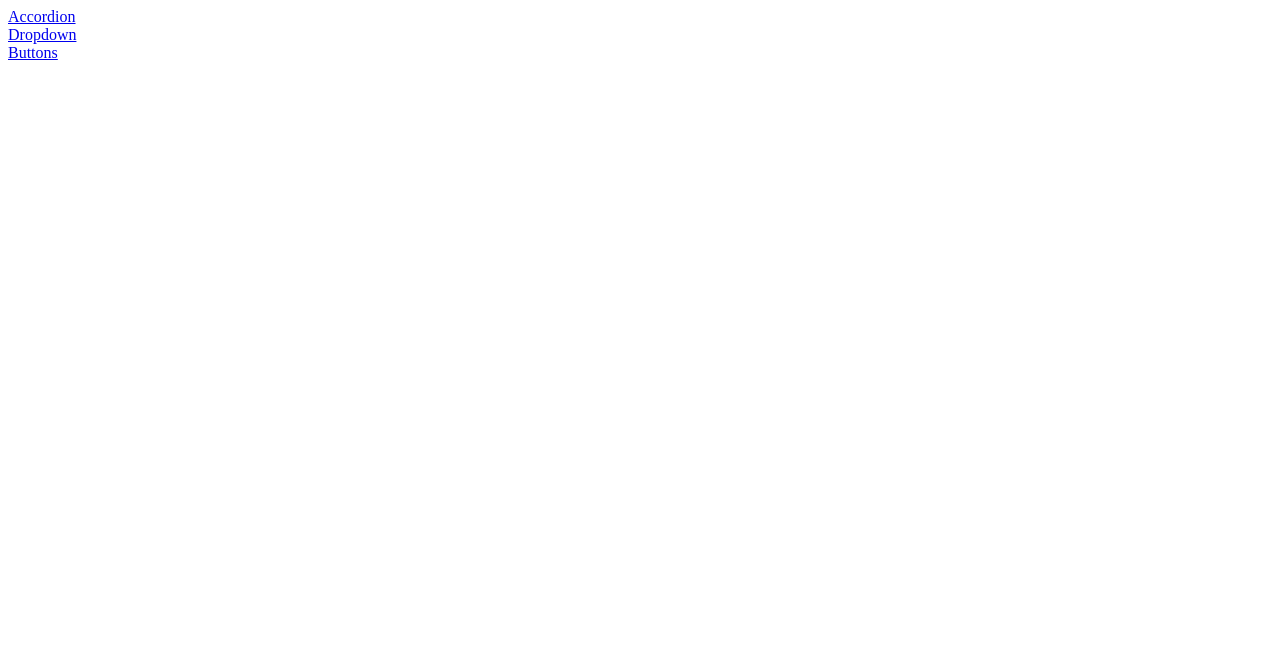
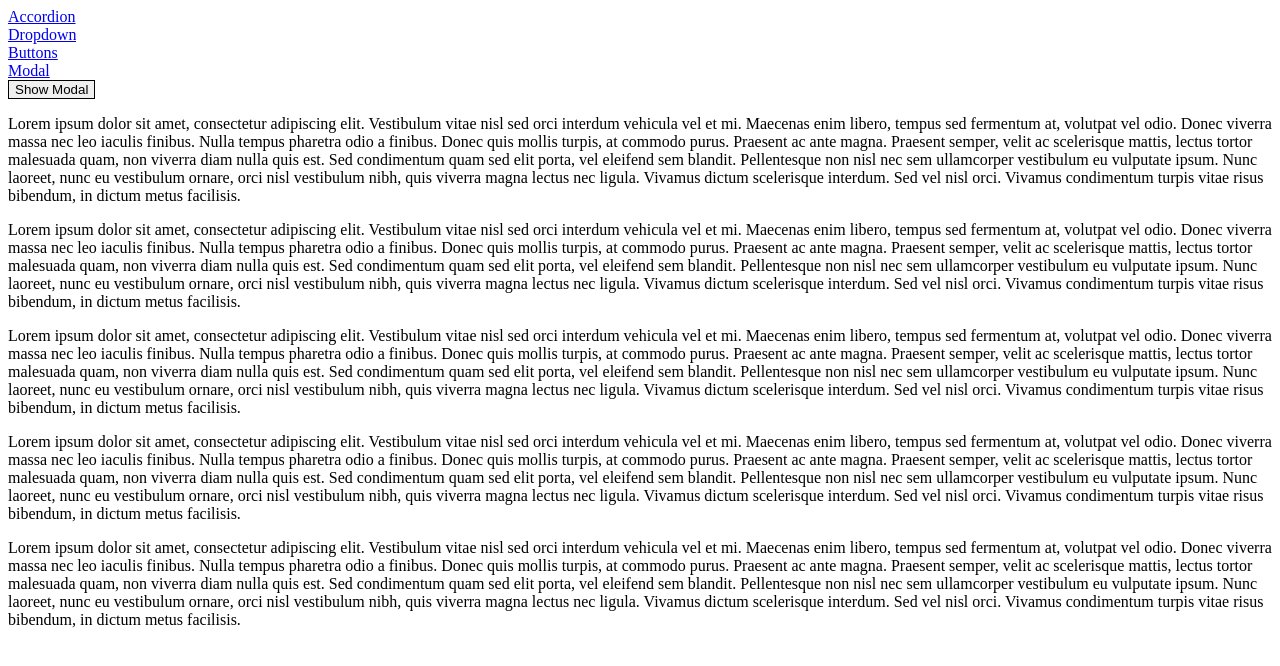
Before and after one commit to edwardomopariola/COMPS, a React (Vite) app: page /modal in a window 1280 px wide. Shown: the top 666 px of the page. Built offline with nearby package versions, Linux system fonts and the light colour scheme.

Commit message:
additional componenet, Modal and modalPage with some reuseable component like button

```diff
--- a/index.html
+++ b/index.html
@@ -10,5 +10,6 @@
   <body>
     <div id="root"></div>
     <script type="module" src="/src/index.js"></script>
+    <div class="modal-container"></div>
   </body>
 </html>
--- a/package.json
+++ b/package.json
@@ -10,7 +10,7 @@
     "preview": "vite preview"
   },
   "dependencies": {
-    "@tailwindcss/postcss": "^4.0.6",
+    "@tailwindcss/postcss": "^4.0.8",
     "@tailwindcss/vite": "^4.0.6",
     "classnames": "^2.5.1",
     "prop-types": "^15.8.1",
@@ -30,8 +30,8 @@
     "eslint-plugin-react-hooks": "5.0.0",
     "eslint-plugin-react-refresh": "0.4.16",
     "globals": "15.14.0",
-    "postcss": "^8.5.2",
-    "tailwindcss": "^4.0.6",
+    "postcss": "^8.5.3",
+    "tailwindcss": "^4.0.8",
     "vite": "6.0.5"
   }
 }
--- a/src/App.js
+++ b/src/App.js
@@ -3,6 +3,7 @@ import Route from "./components/Route";
 import AccordionPage from "./pages/AccordionPage";
 import DropdownPage from "./pages/DropdownPage";
 import ButtonPage from "./pages/ButtonPage";
+import ModalPage from "./pages/ModalPage";
 
 
 function App() {
@@ -19,6 +20,9 @@ function App() {
                 <Route path="/buttons">
                     <ButtonPage />
                 </Route>
+                <Route path="/modal">
+                    <ModalPage />
+                </Route>
             </div>
         </div>
     );
--- /dev/null
+++ b/src/components/Modal.js
@@ -0,0 +1,31 @@
+import ReactDOM from 'react-dom';
+import { useEffect } from 'react';
+
+function Modal({ onClose, children, actionBar }) {
+    useEffect(() => {
+        document.body.classList.add('overflow-hidden');
+
+        return () => {
+            document.body.classList.remove('overflow-hidden');
+        };
+
+    }, []);
+
+    return ReactDOM.createPortal(
+        <div>
+            <div onClick={onClose} className="fixed inset-0 bg-gray-300 opacity-80"></div>
+            <div className="fixed inset-40 p-10 bg-white">
+                <div className="flex flex-col justify-between h-full">
+                    {children}
+                </div>
+                <div className="flex justify-end">
+                    {actionBar}
+                </div>
+            </div>
+        </div>,
+        document.querySelector('.modal-container')
+    );
+}
+
+
+export default Modal;
--- a/src/components/Sidebar.js
+++ b/src/components/Sidebar.js
@@ -1,11 +1,13 @@
 import classNames from "classnames";
 import Link from "./Link";
 
+// Create a Sidebar component that renders a list of links
 function Sidebar() {
     const links = [
         { label: "Accordion", path: '/accordion' },
         { label: "Dropdown", path: '/' },
         {label: 'Buttons', path: '/buttons'},
+        {label: 'Modal', path: '/modal  '},
     ];
 
     // Render the links using the map function
--- /dev/null
+++ b/src/pages/ModalPage.js
@@ -0,0 +1,85 @@
+import { useState } from 'react';           // Import the useState hook
+import Modal from '../components/Modal';    // Import the Modal component
+import Button from '../components/Button';  // Import the Button component
+
+
+// Create a ModalPage component that renders a button and a modal
+function ModalPage() {
+    const [showModal, setShowModal] = useState(false);
+
+    const handleClick = () => {
+        setShowModal(true);
+    };
+
+    const handleClose = () => {
+        setShowModal(false);
+    };
+
+    const actionBar = (
+        <div>
+            <Button onClick= {handleClose} primary> I Accept</Button>
+        </div>
+    )
+
+
+    // Create a modal element that displays a message and a button to close the modal
+    const modal = <Modal onClose={handleClose} actionBar={actionBar}>
+        <h1>Important Agreement</h1>
+        <p> Here is an important agreement for you to accept</p>
+    </Modal>;
+
+
+    return (
+        // Render the button and the modal using the Button and Modal components
+        <div className='relative'>
+            <Button onClick={handleClick}>Show Modal</Button>
+            {showModal && modal}
+
+
+            <p>
+                Lorem ipsum dolor sit amet, consectetur adipiscing elit. Vestibulum vitae nisl sed orci interdum vehicula vel et mi.
+                Maecenas enim libero, tempus sed fermentum at, volutpat vel odio. Donec viverra massa nec leo iaculis finibus.
+                Nulla tempus pharetra odio a finibus. Donec quis mollis turpis, at commodo purus. Praesent ac ante magna. Praesent semper, velit ac scelerisque mattis,
+                lectus tortor malesuada quam, non viverra diam nulla quis est. Sed condimentum quam sed elit porta, vel eleifend sem blandit.
+                Pellentesque non nisl nec sem ullamcorper vestibulum eu vulputate ipsum. Nunc laoreet, nunc eu vestibulum ornare, orci nisl vestibulum nibh, quis viverra magna lectus nec ligula.
+                Vivamus dictum scelerisque interdum. Sed vel nisl orci. Vivamus condimentum turpis vitae risus bibendum, in dictum metus facilisis.
+            </p>
+            <p>
+                Lorem ipsum dolor sit amet, consectetur adipiscing elit. Vestibulum vitae nisl sed orci interdum vehicula vel et mi.
+                Maecenas enim libero, tempus sed fermentum at, volutpat vel odio. Donec viverra massa nec leo iaculis finibus.
+                Nulla tempus pharetra odio a finibus. Donec quis mollis turpis, at commodo purus. Praesent ac ante magna. Praesent semper, velit ac scelerisque mattis,
+                lectus tortor malesuada quam, non viverra diam nulla quis est. Sed condimentum quam sed elit porta, vel eleifend sem blandit.
+                Pellentesque non nisl nec sem ullamcorper vestibulum eu vulputate ipsum. Nunc laoreet, nunc eu vestibulum ornare, orci nisl vestibulum nibh, quis viverra magna lectus nec ligula.
+                Vivamus dictum scelerisque interdum. Sed vel nisl orci. Vivamus condimentum turpis vitae risus bibendum, in dictum metus facilisis.
+            </p>
+            <p>
+                Lorem ipsum dolor sit amet, consectetur adipiscing elit. Vestibulum vitae nisl sed orci interdum vehicula vel et mi.
+                Maecenas enim libero, tempus sed fermentum at, volutpat vel odio. Donec viverra massa nec leo iaculis finibus.
+                Nulla tempus pharetra odio a finibus. Donec quis mollis turpis, at commodo purus. Praesent ac ante magna. Praesent semper, velit ac scelerisque mattis,
+                lectus tortor malesuada quam, non viverra diam nulla quis est. Sed condimentum quam sed elit porta, vel eleifend sem blandit.
+                Pellentesque non nisl nec sem ullamcorper vestibulum eu vulputate ipsum. Nunc laoreet, nunc eu vestibulum ornare, orci nisl vestibulum nibh, quis viverra magna lectus nec ligula.
+                Vivamus dictum scelerisque interdum. Sed vel nisl orci. Vivamus condimentum turpis vitae risus bibendum, in dictum metus facilisis.
+            </p>
+            <p>
+                Lorem ipsum dolor sit amet, consectetur adipiscing elit. Vestibulum vitae nisl sed orci interdum vehicula vel et mi.
+                Maecenas enim libero, tempus sed fermentum at, volutpat vel odio. Donec viverra massa nec leo iaculis finibus.
+                Nulla tempus pharetra odio a finibus. Donec quis mollis turpis, at commodo purus. Praesent ac ante magna. Praesent semper, velit ac scelerisque mattis,
+                lectus tortor malesuada quam, non viverra diam nulla quis est. Sed condimentum quam sed elit porta, vel eleifend sem blandit.
+                Pellentesque non nisl nec sem ullamcorper vestibulum eu vulputate ipsum. Nunc laoreet, nunc eu vestibulum ornare, orci nisl vestibulum nibh, quis viverra magna lectus nec ligula.
+                Vivamus dictum scelerisque interdum. Sed vel nisl orci. Vivamus condimentum turpis vitae risus bibendum, in dictum metus facilisis.
+            </p>
+            <p>
+                Lorem ipsum dolor sit amet, consectetur adipiscing elit. Vestibulum vitae nisl sed orci interdum vehicula vel et mi.
+                Maecenas enim libero, tempus sed fermentum at, volutpat vel odio. Donec viverra massa nec leo iaculis finibus.
+                Nulla tempus pharetra odio a finibus. Donec quis mollis turpis, at commodo purus. Praesent ac ante magna. Praesent semper, velit ac scelerisque mattis,
+                lectus tortor malesuada quam, non viverra diam nulla quis est. Sed condimentum quam sed elit porta, vel eleifend sem blandit.
+                Pellentesque non nisl nec sem ullamcorper vestibulum eu vulputate ipsum. Nunc laoreet, nunc eu vestibulum ornare, orci nisl vestibulum nibh, quis viverra magna lectus nec ligula.
+                Vivamus dictum scelerisque interdum. Sed vel nisl orci. Vivamus condimentum turpis vitae risus bibendum, in dictum metus facilisis.
+            </p>
+
+        </div>
+    );
+}
+
+
+export default ModalPage;
```
Also changed, not shown: 1 other file (tests, documents, lock files or other folders).
